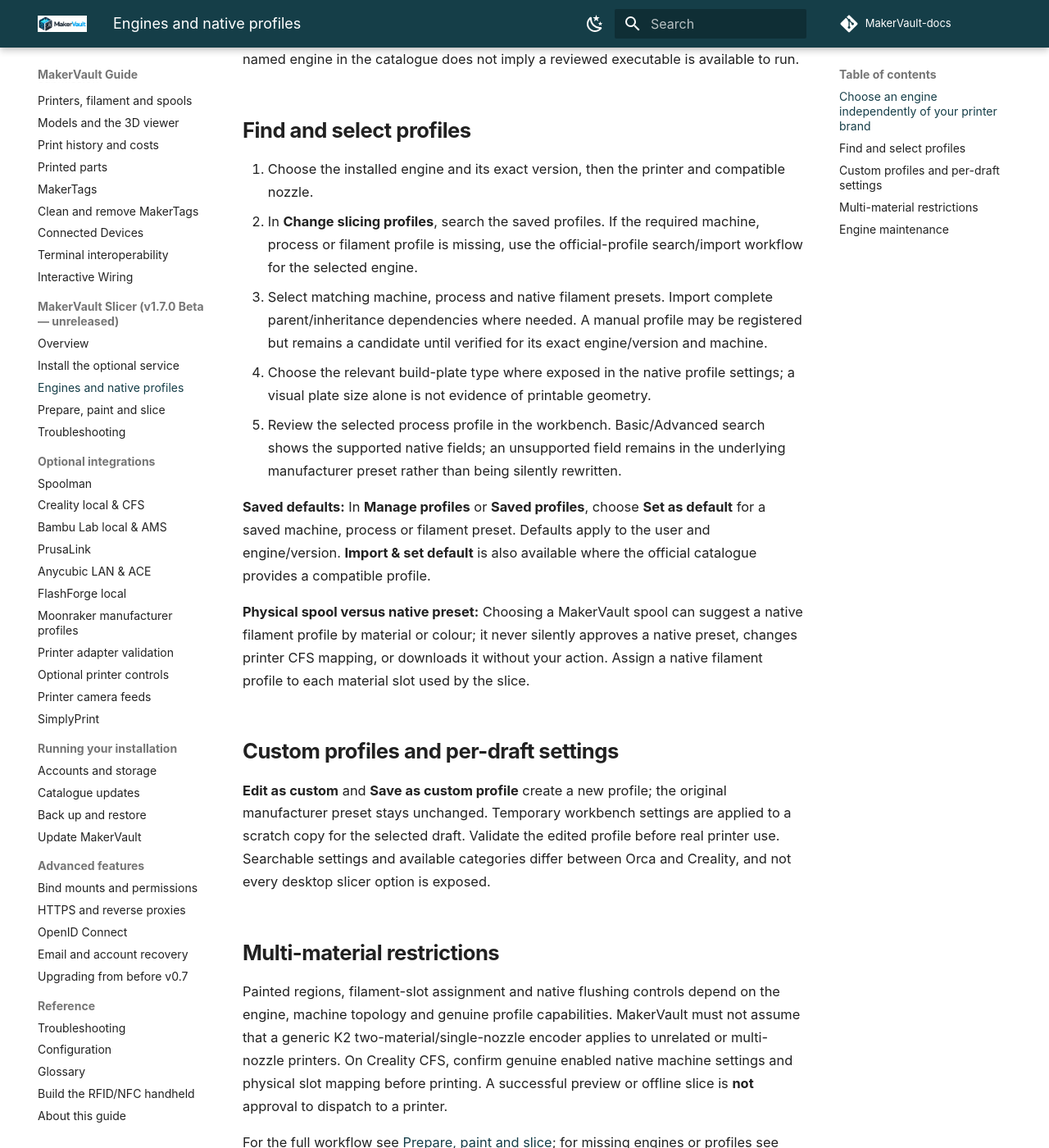
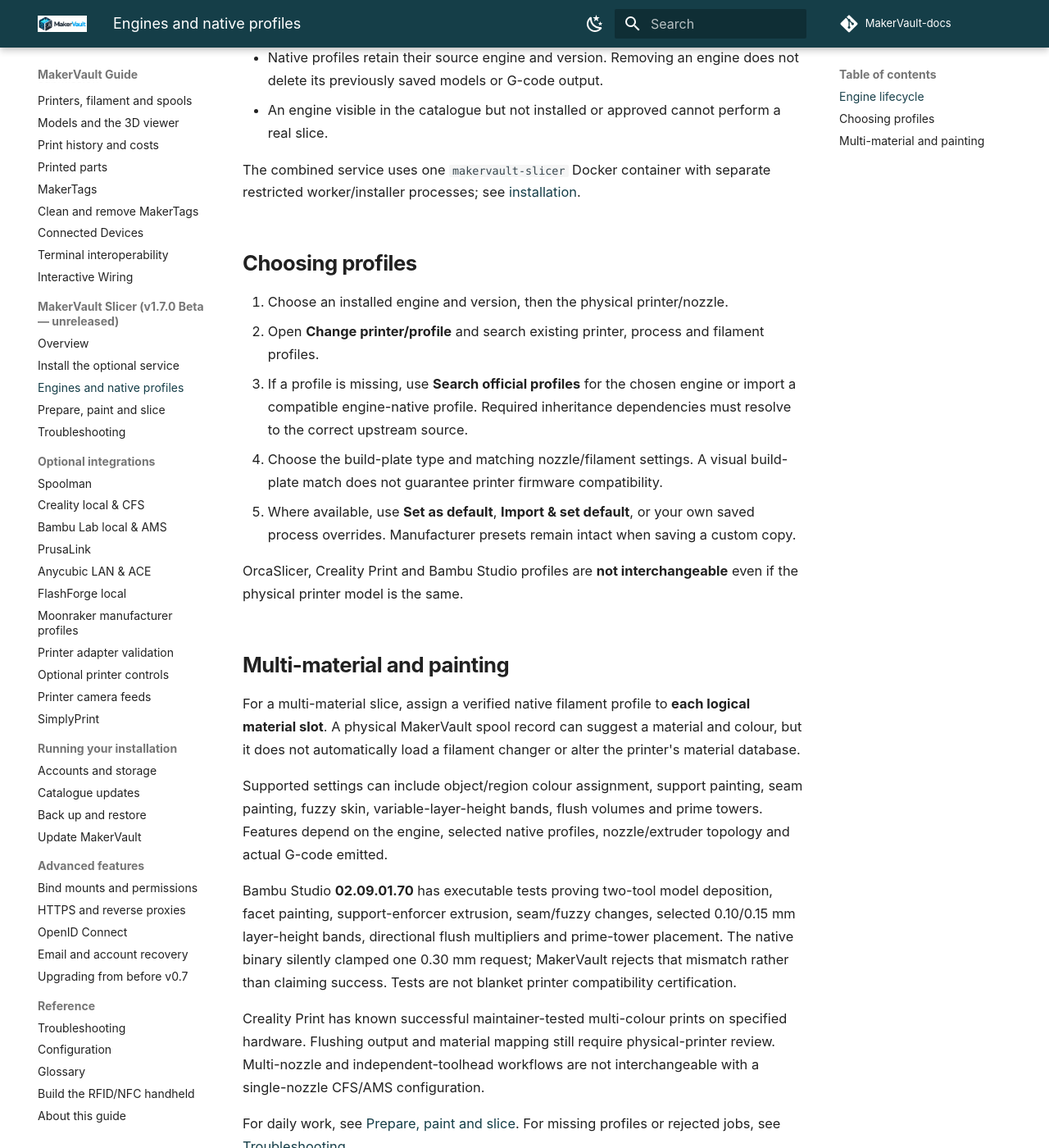
Before and after one commit to gavrd7/MakerVault-docs, an MkDocs documentation site: the page built from docs/guide/slicer/engines.md, in a window 1280 px wide and 1400 px high, scrolled down 552 px. Shown: the whole window at 82% size. Built offline with MkDocs 1.6.1 and Material for MkDocs 9.7.7, drawn with Linux system fonts in a browser that asks for light colours; comment, search, counter and statistics services are not loaded; some of the changed text lies outside the part shown.

Commit message:
docs(slicer): update installed engines, version lifecycle and native profile behaviour

```diff
--- a/docs/guide/slicer/engines.md
+++ b/docs/guide/slicer/engines.md
@@ -1,36 +1,36 @@
 # Slicing engines and native profiles
 
-!!! warning "Beta integration versus production availability"
-    [MakerVault PR #171](https://github.com/gavrd7/MakerVault/pull/171) contains OrcaSlicer and Creality Print integrations with staging evidence. This does not mean every downloadable engine is production-approved or installed. [Bambu Studio PR #191](https://github.com/gavrd7/MakerVault/pull/191) is still an early draft; its native Linux binary and worker admission have not passed full acceptance.
+MakerVault v1.7.0 integrates **OrcaSlicer**, **Creality Print** and **Bambu Studio**. Each engine is an independently installed native executable with its own version, approved integrity hashes, machine presets, processes and filament presets. Choosing a printer brand never forces a particular engine.
 
-## Choose an engine independently of your printer brand
+## Engine lifecycle
 
-OrcaSlicer and Creality Print each have their **own** engine/version, machine profile, process profile and filament profile. A Creality printer can be sliced with a compatible Orca profile; selecting Creality Print is not mandatory. Do not reuse a native profile from one engine as if it belonged to the other.
+Open **MakerVault Slicer → View engine installations**. The engine manager shows verified installed versions and available approved downloads, with supported actions to **Install**, **Update**, **Switch** and **Uninstall** one engine at a time.
 
-The longer-term roadmap includes Bambu Studio and additional independently installed engines. The browser-based engine **install/update/remove** manager is planned. A named engine in the catalogue does not imply a reviewed executable is available to run.
+- Installing one engine never silently installs or removes another engine.
+- Switching to an older version requires a valid approved digest; arbitrary upstream binaries are not silently substituted.
+- Native profiles retain their source engine and version. Removing an engine does not delete its previously saved models or G-code output.
+- An engine visible in the catalogue but not installed or approved cannot perform a real slice.
 
-## Find and select profiles
+The combined service uses one `makervault-slicer` Docker container with separate restricted worker/installer processes; see [installation](installation.md).
 
-1. Choose the installed engine and its exact version, then the printer and compatible nozzle.
-2. In **Change slicing profiles**, search the saved profiles. If the required machine, process or filament profile is missing, use the official-profile search/import workflow for the selected engine.
-3. Select matching machine, process and native filament presets. Import complete parent/inheritance dependencies where needed. A manual profile may be registered but remains a candidate until verified for its exact engine/version and machine.
-4. Choose the relevant build-plate type where exposed in the native profile settings; a visual plate size alone is not evidence of printable geometry.
-5. Review the selected process profile in the workbench. Basic/Advanced search shows the supported native fields; an unsupported field remains in the underlying manufacturer preset rather than being silently rewritten.
+## Choosing profiles
 
-**Saved defaults:** In **Manage profiles** or **Saved profiles**, choose **Set as default** for a saved machine, process or filament preset. Defaults apply to the user and engine/version. **Import & set default** is also available where the official catalogue provides a compatible profile.
+1. Choose an installed engine and version, then the physical printer/nozzle.
+2. Open **Change printer/profile** and search existing printer, process and filament profiles.
+3. If a profile is missing, use **Search official profiles** for the chosen engine or import a compatible engine-native profile. Required inheritance dependencies must resolve to the correct upstream source.
+4. Choose the build-plate type and matching nozzle/filament settings. A visual build-plate match does not guarantee printer firmware compatibility.
+5. Where available, use **Set as default**, **Import & set default**, or your own saved process overrides. Manufacturer presets remain intact when saving a custom copy.
 
-**Physical spool versus native preset:** Choosing a MakerVault spool can suggest a native filament profile by material or colour; it never silently approves a native preset, changes printer CFS mapping, or downloads it without your action. Assign a native filament profile to each material slot used by the slice.
+OrcaSlicer, Creality Print and Bambu Studio profiles are **not interchangeable** even if the physical printer model is the same.
 
-## Custom profiles and per-draft settings
+## Multi-material and painting
 
-**Edit as custom** and **Save as custom profile** create a new profile; the original manufacturer preset stays unchanged. Temporary workbench settings are applied to a scratch copy for the selected draft. Validate the edited profile before real printer use. Searchable settings and available categories differ between Orca and Creality, and not every desktop slicer option is exposed.
+For a multi-material slice, assign a verified native filament profile to **each logical material slot**. A physical MakerVault spool record can suggest a material and colour, but it does not automatically load a filament changer or alter the printer's material database.
 
-## Multi-material restrictions
+Supported settings can include object/region colour assignment, support painting, seam painting, fuzzy skin, variable-layer-height bands, flush volumes and prime towers. Features depend on the engine, selected native profiles, nozzle/extruder topology and actual G-code emitted.
 
-Painted regions, filament-slot assignment and native flushing controls depend on the engine, machine topology and genuine profile capabilities. MakerVault must not assume that a generic K2 two-material/single-nozzle encoder applies to unrelated or multi-nozzle printers. On Creality CFS, confirm genuine enabled native machine settings and physical slot mapping before printing. A successful preview or offline slice is **not** approval to dispatch to a printer.
+Bambu Studio **02.09.01.70** has executable tests proving two-tool model deposition, facet painting, support-enforcer extrusion, seam/fuzzy changes, selected 0.10/0.15 mm layer-height bands, directional flush multipliers and prime-tower placement. The native binary silently clamped one 0.30 mm request; MakerVault rejects that mismatch rather than claiming success. Tests are not blanket printer compatibility certification.
 
-For the full workflow see [Prepare, paint and slice](workbench.md); for missing engines or profiles see [Troubleshooting](troubleshooting.md).
+Creality Print has known successful maintainer-tested multi-colour prints on specified hardware. Flushing output and material mapping still require physical-printer review. Multi-nozzle and independent-toolhead workflows are not interchangeable with a single-nozzle CFS/AMS configuration.
 
-## Engine maintenance
-
-Production one-click installs, updates, rollback and removal remain planned. Do not use provisional controls or undocumented Docker changes to treat an engine as supported. An engine upgrade needs independently reviewed binary integrity, licence and compatibility testing. Upgrading one engine should not silently overwrite the others or native preset origins.
+For daily work, see [Prepare, paint and slice](workbench.md). For missing profiles or rejected jobs, see [Troubleshooting](troubleshooting.md).
```
